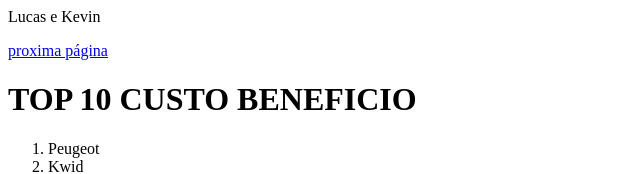
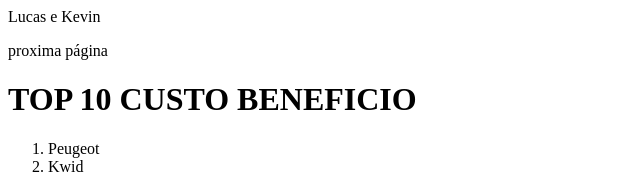
Before and after one commit to Luca5Febraio/index.html, a plain HTML site: page index.html in a window 1280 px wide. Shown: the top 174 px of the page, without its empty margins (0-640 px from the left). Drawn offline with Linux system fonts and the light colour scheme.

Commit message:
Update index.html

```diff
--- a/index.html
+++ b/index.html
@@ -6,7 +6,7 @@
       <title>Lucas e Kevin</title>
   </head>
       <body>
-    <p><a href="pagina2.html" ref="next">proxima página</a></p>
+    <p><a href="pagina2.html" ref="next"></a>proxima página</p>
       <h1>TOP 10 CUSTO BENEFICIO</h1>
     <ol>
       <li>Peugeot</li>
```
